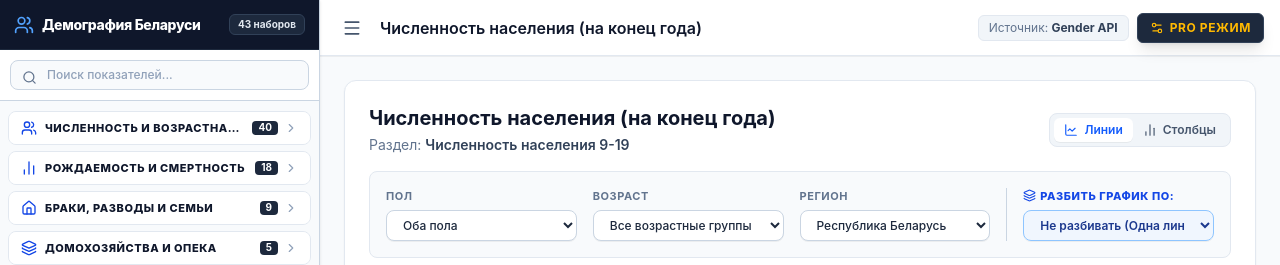
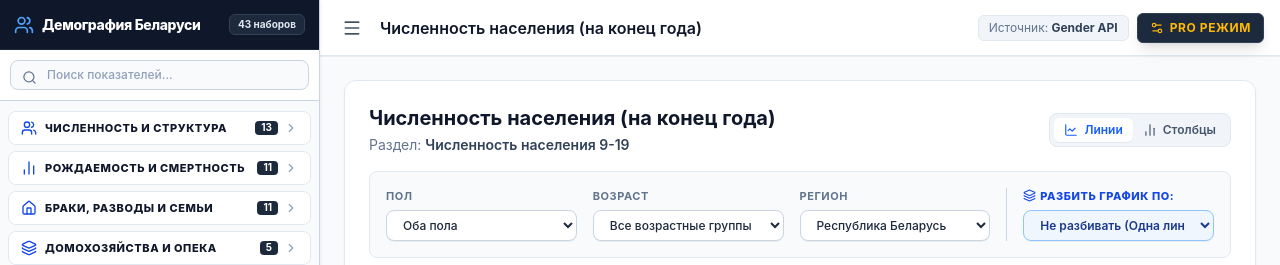
Before and after one commit to RDincorp/BelHouseholdDemography, a React (Vite) app: page / in a window 1280 px wide. Shown: the top 265 px of the page. Built offline with nearby package versions, Linux system fonts and the light colour scheme.

Commit message:
fix: Strict 1-to-1 disjoint categorization of datasets (total sum equals 43)

```diff
--- a/src/App.jsx
+++ b/src/App.jsx
@@ -17,41 +17,58 @@ import ProWorkspace from './components/ProWorkspace';
 const TREE_CATEGORIES = [
   {
     id: 'pop_structure',
-    title: 'Численность и возрастная структура',
-    icon: Users,
-    matchKeywords: ['численность', 'молодеж', 'возраст', 'населен', 'сельское']
+    title: 'Численность и структура',
+    icon: Users
   },
   {
     id: 'birth_death',
     title: 'Рождаемость и смертность',
-    icon: BarChart2,
-    matchKeywords: ['родивш', 'умерш', 'смерт', 'детей', 'рождаем', 'перинатальн']
+    icon: BarChart2
   },
   {
     id: 'marriages_family',
     title: 'Браки, разводы и семьи',
-    icon: HomeIcon,
-    matchKeywords: ['брак', 'развод', 'семь', 'браке', 'первый брак']
+    icon: HomeIcon
   },
   {
     id: 'households_care',
     title: 'Домохозяйства и опека',
-    icon: Layers,
-    matchKeywords: ['домохозяйств', 'детские дома', 'воспитывающихся']
+    icon: Layers
   },
   {
     id: 'migration',
     title: 'Миграция населения',
-    icon: Map,
-    matchKeywords: ['миграц', 'прибывш', 'выбывш', 'беженц']
-  },
-  {
-    id: 'other_demo',
-    title: 'Прочие демографические данные',
-    icon: Filter,
-    matchKeywords: []
+    icon: Map
   }
 ];
+
+// Disjoint categorization so every dataset belongs to exactly ONE logical category
+export function getDatasetCategoryId(ds) {
+  const t = (ds.title || '').toLowerCase();
+
+  // 1. Migration & Refugees (3 datasets)
+  if (t.includes('миграц') || t.includes('прибывш') || t.includes('выбывш') || t.includes('беженц')) {
+    return 'migration';
+  }
+
+  // 2. Households & Child Care / Foster Homes (5 datasets)
+  if (t.includes('домохозяйств') || (t.includes('детск') && (t.includes('дом') || t.includes('воспитывающихся') || t.includes('помещенных') || t.includes('покинувших')))) {
+    return 'households_care';
+  }
+
+  // 3. Marriages, Divorces, Family Structure (11 datasets)
+  if (t.includes('брак') || t.includes('развод') || t.includes('семей') || t.includes('семь') || t.includes('родителе')) {
+    return 'marriages_family';
+  }
+
+  // 4. Births & Mortality (11 datasets)
+  if (t.includes('родивш') || t.includes('рождаем') || t.includes('умерш') || t.includes('смертност') || t.includes('перинатальн')) {
+    return 'birth_death';
+  }
+
+  // 5. Population Size & Age-Sex Structure (13 datasets)
+  return 'pop_structure';
+}
 
 function App() {
   const [db, setDb] = useState(null);
@@ -72,6 +89,29 @@ function App() {
       .catch(err => console.error("Failed to load db.json", err));
   }, []);
 
+  // Group datasets into tree categories with strictly disjoint 1-to-1 partitioning
+  const treeGroupedDatasets = useMemo(() => {
+    if (!db?.datasets) return [];
+
+    return TREE_CATEGORIES.map(cat => {
+      const items = db.datasets.filter(ds => {
+        if (getDatasetCategoryId(ds) !== cat.id) return false;
+
+        if (searchQuery.trim()) {
+          const query = searchQuery.toLowerCase();
+          return ds.title.toLowerCase().includes(query) || (ds.category && ds.category.toLowerCase().includes(query));
+        }
+        return true;
+      });
+
+      return { ...cat, items };
+    }).filter(group => group.items.length > 0);
+  }, [db, searchQuery]);
+
+  const totalFilteredDatasets = useMemo(() => {
+    return treeGroupedDatasets.reduce((sum, g) => sum + g.items.length, 0);
+  }, [treeGroupedDatasets]);
+
   if (!db) {
     return (
       <div className="flex h-screen items-center justify-center bg-slate-50 text-slate-500 font-medium">
@@ -82,28 +122,6 @@ function App() {
   }
 
   const activeDataset = db.datasets.find(d => d.id === activeDatasetId);
-
-  // Group datasets into tree categories
-  const treeGroupedDatasets = TREE_CATEGORIES.map(cat => {
-    const items = db.datasets.filter(ds => {
-      // Filter by search query if typed
-      if (searchQuery.trim()) {
-        const query = searchQuery.toLowerCase();
-        const matchesQuery = ds.title.toLowerCase().includes(query) || ds.category.toLowerCase().includes(query);
-        if (!matchesQuery) return false;
-      }
-
-      if (cat.id === 'other_demo') {
-        // Fallback for datasets not matching prior keywords
-        return !TREE_CATEGORIES.slice(0, -1).some(otherCat =>
-          otherCat.matchKeywords.some(k => ds.title.toLowerCase().includes(k) || ds.category.toLowerCase().includes(k))
-        );
-      }
-      return cat.matchKeywords.some(k => ds.title.toLowerCase().includes(k) || ds.category.toLowerCase().includes(k));
-    });
-
-    return { ...cat, items };
-  }).filter(group => group.items.length > 0);
 
   const toggleGroup = (groupId) => {
     setExpandedTreeGroups(prev => ({ ...prev, [groupId]: !prev[groupId] }));
@@ -125,7 +143,7 @@ function App() {
                 <h1 className="text-sm font-extrabold tracking-tight truncate text-white">Демография Беларуси</h1>
               </div>
               <span className="text-[10px] bg-slate-800 text-slate-200 border border-slate-700 px-2 py-0.5 rounded-md font-bold">
-                {db.datasets.length} наборов
+                {searchQuery.trim() ? `${totalFilteredDatasets} из ${db.datasets.length}` : `${db.datasets.length} наборов`}
               </span>
             </div>
 
```
